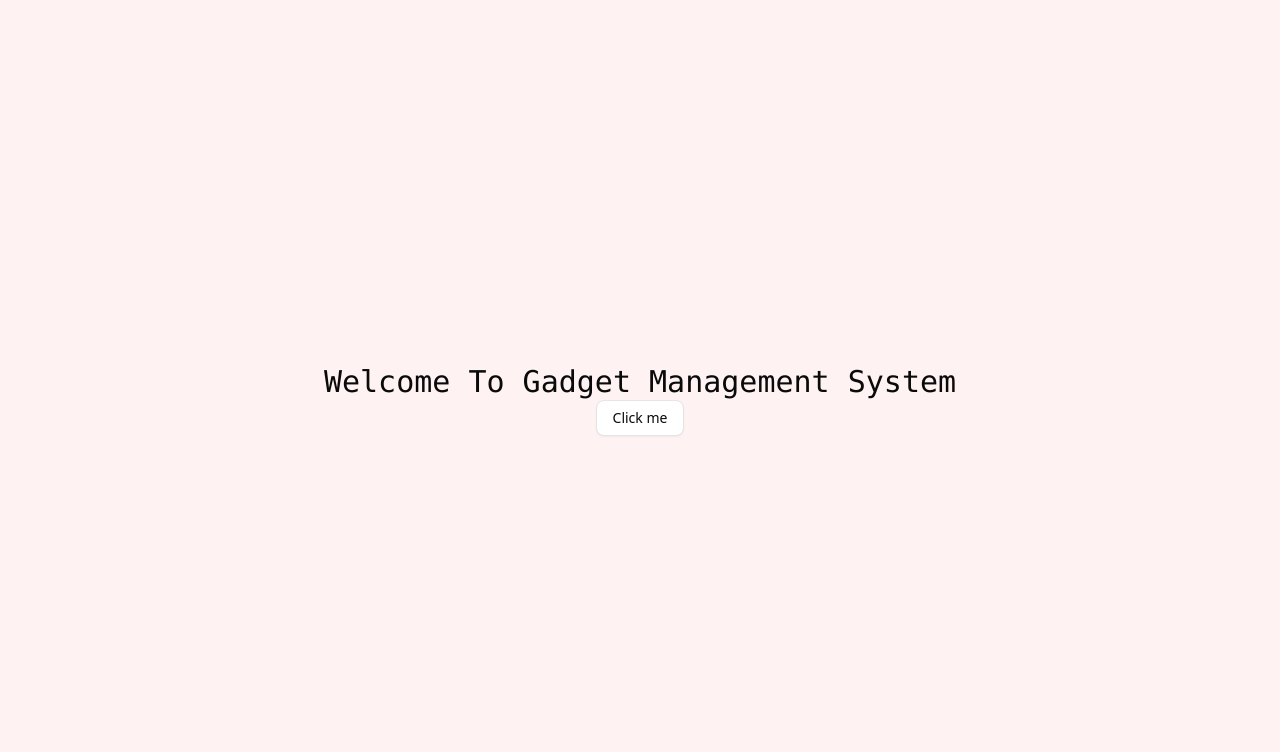
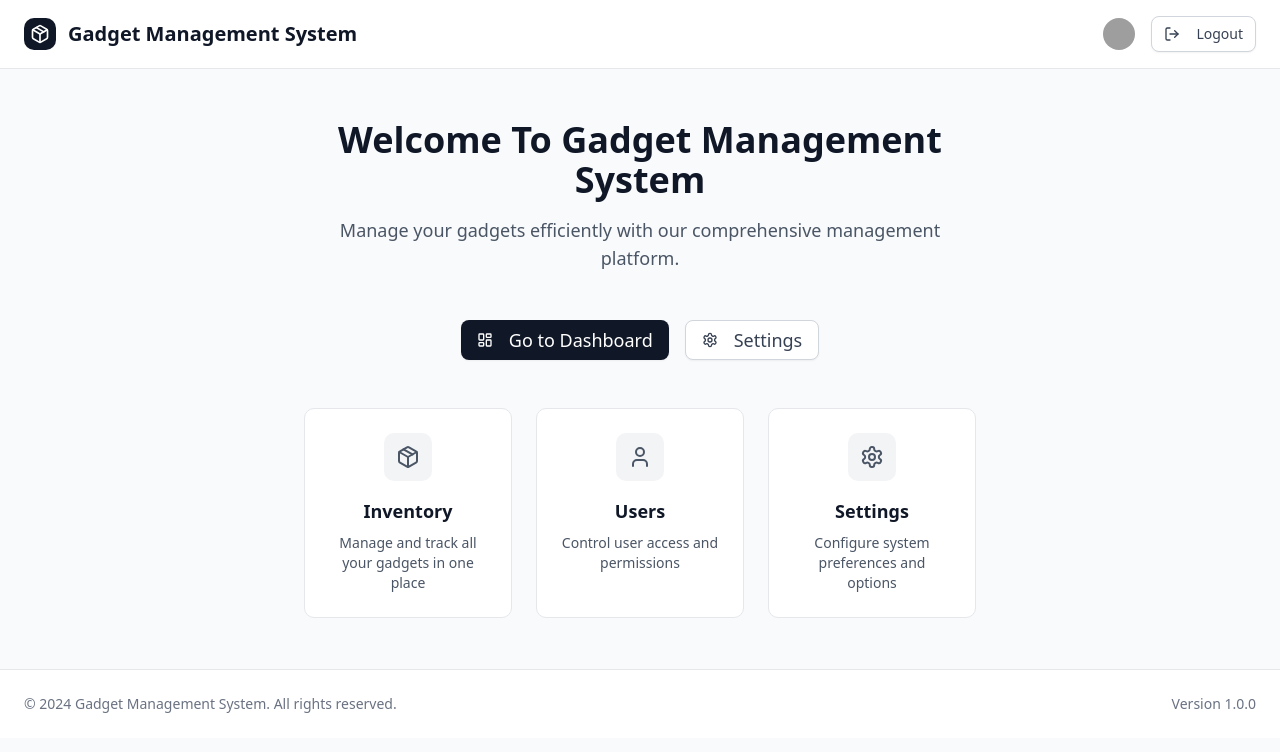
Before and after one commit to rakib8680/gadgets-management-client, a React (Vite) app: page / in a window 1280 px wide. Shown: the top 752 px of the page. Built offline with nearby package versions, Linux system fonts and the light colour scheme; grey boxes are pictures that could not be loaded.

Commit message:
- Enhanced AppSidebar with a new layout for the Application label. - Redesigned Home page layout with a header, main content, and footer.

```diff
--- a/package.json
+++ b/package.json
@@ -11,6 +11,7 @@
   },
   "dependencies": {
     "@hookform/resolvers": "^5.0.1",
+    "@radix-ui/react-avatar": "^1.1.10",
     "@radix-ui/react-dialog": "^1.1.11",
     "@radix-ui/react-dropdown-menu": "^2.1.15",
     "@radix-ui/react-label": "^2.1.7",
--- a/src/components/ui/app-sidebar.tsx
+++ b/src/components/ui/app-sidebar.tsx
@@ -55,7 +55,16 @@ export function AppSidebar() {
     <Sidebar>
       <SidebarContent>
         <SidebarGroup>
-          <SidebarGroupLabel>Application</SidebarGroupLabel>
+          <SidebarGroupLabel className="my-3">
+            <div className="flex items-center space-x-3">
+              <div className="w-8 h-8 bg-gray-900 rounded-lg flex items-center justify-center">
+                <Package className="w-5 h-5 text-white" />
+              </div>
+              <h4 className="text-lg font-bold text-gray-900">
+                Gadget Management
+              </h4>
+            </div>
+          </SidebarGroupLabel>
           <SidebarGroupContent>
             <SidebarMenu>
               {items.map((item) => (
@@ -63,9 +72,10 @@ export function AppSidebar() {
                   <SidebarMenuButton
                     asChild
                     isActive={location.pathname === `/dashboard/${item.url}`}
+                    className="text-base"
                   >
                     <NavLink to={item.url} style={{ textDecoration: "none" }}>
-                      <item.icon />
+                      <item.icon className="!w-5 !h-5" />
                       <span>{item.title}</span>
                     </NavLink>
                   </SidebarMenuButton>
@@ -80,8 +90,8 @@ export function AppSidebar() {
             <SidebarMenuItem>
               <SidebarMenuButton asChild>
                 <NavLink to="/">
-                  <Home />
-                  <span>Home</span>
+                  <Home className="!w-5 !h-5" />
+                  <span className="text-base">Home</span>
                 </NavLink>
               </SidebarMenuButton>
             </SidebarMenuItem>
--- /dev/null
+++ b/src/components/ui/avatar.tsx
@@ -0,0 +1,51 @@
+import * as React from "react"
+import * as AvatarPrimitive from "@radix-ui/react-avatar"
+
+import { cn } from "@/lib/utils"
+
+function Avatar({
+  className,
+  ...props
+}: React.ComponentProps<typeof AvatarPrimitive.Root>) {
+  return (
+    <AvatarPrimitive.Root
+      data-slot="avatar"
+      className={cn(
+        "relative flex size-8 shrink-0 overflow-hidden rounded-full",
+        className
+      )}
+      {...props}
+    />
+  )
+}
+
+function AvatarImage({
+  className,
+  ...props
+}: React.ComponentProps<typeof AvatarPrimitive.Image>) {
+  return (
+    <AvatarPrimitive.Image
+      data-slot="avatar-image"
+      className={cn("aspect-square size-full", className)}
+      {...props}
+    />
+  )
+}
+
+function AvatarFallback({
+  className,
+  ...props
+}: React.ComponentProps<typeof AvatarPrimitive.Fallback>) {
+  return (
+    <AvatarPrimitive.Fallback
+      data-slot="avatar-fallback"
+      className={cn(
+        "bg-muted flex size-full items-center justify-center rounded-full",
+        className
+      )}
+      {...props}
+    />
+  )
+}
+
+export { Avatar, AvatarImage, AvatarFallback }
--- a/src/pages/Home.tsx
+++ b/src/pages/Home.tsx
@@ -1,12 +1,130 @@
 import { Button } from "@/components/ui/button";
+import { Avatar, AvatarFallback, AvatarImage } from "@/components/ui/avatar";
+import { LayoutDashboard, LogOut, Package, Settings, User } from "lucide-react";
+import { NavLink } from "react-router-dom";
 
 const Home = () => {
   return (
-    <div className="flex flex-col items-center justify-center bg-red-50 min-h-svh">
-      <h1 className="text-3xl font-mono">
-        Welcome To Gadget Management System
-      </h1>
-      <Button variant="outline">Click me</Button>
+    <div className="min-h-screen bg-gray-50">
+      {/* Header */}
+      <header className="border-b border-gray-200 bg-white">
+        <div className="container mx-auto px-6 py-4">
+          <div className="flex items-center justify-between">
+            <div className="flex items-center space-x-3">
+              <div className="w-8 h-8 bg-gray-900 rounded-lg flex items-center justify-center">
+                <Package className="w-5 h-5 text-white" />
+              </div>
+              <h1 className="text-xl font-bold text-gray-900">
+                Gadget Management System
+              </h1>
+            </div>
+
+            <div className="flex items-center space-x-4">
+              <Avatar className="w-8 h-8">
+                <AvatarImage src="/placeholder.svg?height=32&width=32" />
+                <AvatarFallback className="bg-gray-200 text-gray-700">
+                  JD
+                </AvatarFallback>
+              </Avatar>
+              <Button
+                variant="outline"
+                className="text-gray-700 border-gray-300"
+              >
+                <LogOut className="w-4 h-4 mr-2" />
+                Logout
+              </Button>
+            </div>
+          </div>
+        </div>
+      </header>
+
+      {/* Main Content */}
+      <main className="container mx-auto px-6">
+        <div className="flex flex-col items-center justify-center min-h-[calc(100vh-200px)]">
+          <div className="text-center max-w-2xl mx-auto">
+            {/* Welcome Section */}
+            <div className="mb-12">
+              <h2 className="text-4xl font-bold text-gray-900 mb-4">
+                Welcome To Gadget Management System
+              </h2>
+              <p className="text-lg text-gray-600 mb-8">
+                Manage your gadgets efficiently with our comprehensive
+                management platform.
+              </p>
+            </div>
+
+            {/* Action Buttons */}
+            <div className="flex flex-col sm:flex-row gap-4 justify-center items-center mb-12">
+              <NavLink to="/dashboard">
+                <Button
+                  size="lg"
+                  className="bg-gray-900 hover:bg-gray-800 text-white px-8 py-3 text-lg cursor-pointer"
+                >
+                  <LayoutDashboard className="w-5 h-5 mr-2" />
+                  Go to Dashboard
+                </Button>
+              </NavLink>
+              <Button
+                variant="outline"
+                size="lg"
+                className="border-gray-300 text-gray-700 hover:bg-gray-50 px-8 py-3 text-lg"
+              >
+                <Settings className="w-5 h-5 mr-2" />
+                Settings
+              </Button>
+            </div>
+
+            {/* Simple Info Cards */}
+            <div className="grid grid-cols-1 md:grid-cols-3 gap-6 max-w-4xl mx-auto">
+              <div className="bg-white border border-gray-200 rounded-lg p-6 text-center">
+                <div className="w-12 h-12 bg-gray-100 rounded-lg flex items-center justify-center mx-auto mb-4">
+                  <Package className="w-6 h-6 text-gray-600" />
+                </div>
+                <h3 className="text-lg font-semibold text-gray-900 mb-2">
+                  Inventory
+                </h3>
+                <p className="text-gray-600 text-sm">
+                  Manage and track all your gadgets in one place
+                </p>
+              </div>
+
+              <div className="bg-white border border-gray-200 rounded-lg p-6 text-center">
+                <div className="w-12 h-12 bg-gray-100 rounded-lg flex items-center justify-center mx-auto mb-4">
+                  <User className="w-6 h-6 text-gray-600" />
+                </div>
+                <h3 className="text-lg font-semibold text-gray-900 mb-2">
+                  Users
+                </h3>
+                <p className="text-gray-600 text-sm">
+                  Control user access and permissions
+                </p>
+              </div>
+
+              <div className="bg-white border border-gray-200 rounded-lg p-6 text-center">
+                <div className="w-12 h-12 bg-gray-100 rounded-lg flex items-center justify-center mx-auto mb-4">
+                  <Settings className="w-6 h-6 text-gray-600" />
+                </div>
+                <h3 className="text-lg font-semibold text-gray-900 mb-2">
+                  Settings
+                </h3>
+                <p className="text-gray-600 text-sm">
+                  Configure system preferences and options
+                </p>
+              </div>
+            </div>
+          </div>
+        </div>
+      </main>
+
+      {/* Footer */}
+      <footer className="border-t border-gray-200 bg-white mt-auto">
+        <div className="container mx-auto px-6 py-6">
+          <div className="flex items-center justify-between text-sm text-gray-500">
+            <p>© 2024 Gadget Management System. All rights reserved.</p>
+            <p>Version 1.0.0</p>
+          </div>
+        </div>
+      </footer>
     </div>
   );
 };
```
Also changed, not shown: 1 other file (tests, documents, lock files or other folders).
